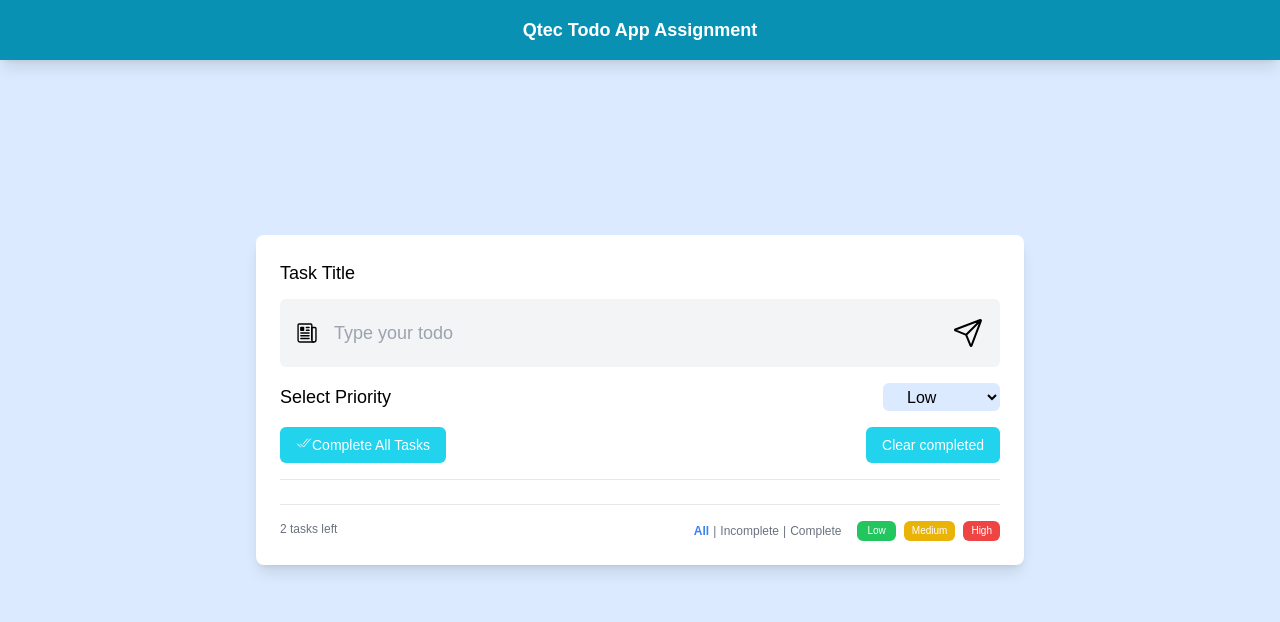
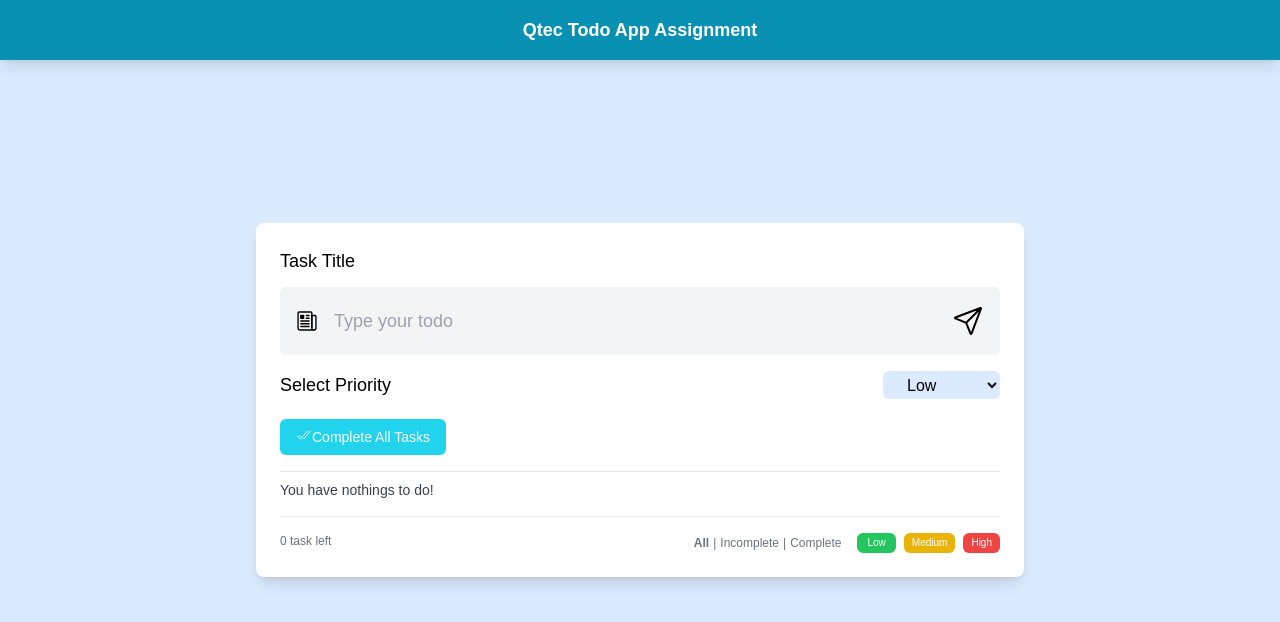
Before and after one commit to Tonmoy01/qtec-todo-assignment, a React (Vite) app: page / in a window 1280 px wide. Shown: the top 622 px of the page. Built offline with nearby package versions, Linux system fonts and the light colour scheme.

Commit message:
feature: complete all todos

```diff
--- a/src/components/Footer.jsx
+++ b/src/components/Footer.jsx
@@ -6,16 +6,21 @@ import { setStatus } from '../store/slice/statusSlice';
 function Footer() {
   const dispatch = useDispatch();
   const status = useSelector((state) => state.status);
+  const items = useSelector((state) => state.todo);
+
+  const leftTasks = items?.filter((item) => !item.isComplete);
+
+  const amount = leftTasks.length;
 
   return (
     <div className='flex justify-between mt-4 text-xs text-gray-500'>
-      <p>2 tasks left</p>
+      <p>
+        {amount} {amount === 1 || amount === 0 ? 'task' : 'tasks'} left
+      </p>
       <div className='flex gap-2'>
         <ul className='flex items-center space-x-1 text-xs'>
           <li
-            className={`font-bold cursor-pointer ${
-              status === '' && 'text-blue-500'
-            }`}
+            className={`cursor-pointer ${status === '' && 'font-bold'}`}
             onClick={() => {
               dispatch(setStatus('')), dispatch(setPriority(''));
             }}
@@ -24,14 +29,14 @@ function Footer() {
           </li>
           <li>|</li>
           <li
-            className={`cursor-pointer ${status === false && 'text-blue-500'}`}
+            className={`cursor-pointer ${status === false && 'font-bold'}`}
             onClick={() => dispatch(setStatus(false))}
           >
             Incomplete
           </li>
           <li>|</li>
           <li
-            className={`cursor-pointer ${status === true && 'text-blue-500'}`}
+            className={`cursor-pointer ${status === true && 'font-bold'}`}
             onClick={() => dispatch(setStatus(true))}
           >
             Complete
--- a/src/components/Header.jsx
+++ b/src/components/Header.jsx
@@ -61,19 +61,13 @@ function Header() {
         </select>
       </div>
 
-      <ul className='flex justify-between my-4 text-xs text-gray-500'>
-        <li className='flex space-x-1 cursor-pointer'>
-          <button className='flex px-4 py-2 text-sm text-white rounded-md bg-cyan-400'>
-            <IoCheckmarkDone className='w-4 h-4' />
-            <span>Complete All Tasks</span>
-          </button>
-        </li>
-        <li className='cursor-pointer'>
-          <button className='px-4 py-2 text-sm text-white rounded-md bg-cyan-400'>
-            Clear completed
-          </button>
-        </li>
-      </ul>
+      <button
+        className='flex px-4 py-2 mt-5 text-sm text-white rounded-md bg-cyan-400'
+        onClick={() => dispatch(todoSlice.completeAll())}
+      >
+        <IoCheckmarkDone className='w-4 h-4' />
+        <span>Complete All Tasks</span>
+      </button>
     </div>
   );
 }
--- a/src/components/Todos/Todo.jsx
+++ b/src/components/Todos/Todo.jsx
@@ -13,9 +13,6 @@ function Todo({ item }) {
 
   const [isEdit, setIsEdit] = useState(false);
   const [updatedValue, setUpdatedValue] = useState(title);
-  const [isChecked, setIsChecked] = useState(isComplete);
-
-  console.log(item);
 
   const deleteHandler = (id) => {
     dispatch(todoSlice.delete(id));
@@ -38,14 +35,15 @@ function Todo({ item }) {
     dispatch(todoSlice.edit({ id, updatedData: { isComplete: !isComplete } }));
   };
 
+  console.log(isComplete);
+
   return (
     <div className='flex items-center justify-between p-2 space-x-4 border-b hover:bg-gray-100 hover:transition-all border-gray-400/20 last:border-0'>
       <div className='flex items-center gap-4'>
         <input
           type='checkbox'
-          checked={isChecked}
+          checked={isComplete}
           onChange={() => {
-            setIsChecked(!isChecked);
             updatedStatusHandler(id);
           }}
           className='w-4 h-4'
@@ -69,7 +67,7 @@ function Todo({ item }) {
         ) : (
           <div
             className={`flex-1 select-none text-lg ${
-              isChecked ? 'line-through opacity-20' : null
+              isComplete ? 'line-through opacity-20' : null
             }`}
           >
             {title}
--- a/src/components/Todos/TodoList.jsx
+++ b/src/components/Todos/TodoList.jsx
@@ -19,9 +19,9 @@ function TodoList() {
 
   return (
     <div className='mt-2 text-gray-700 text-sm max-h-[300px] overflow-y-auto'>
-      {filteredStatusTodo?.map((item) => (
-        <Todo key={item.id} item={item} />
-      ))}
+      {filteredStatusTodo.length === 0
+        ? 'You have nothings to do!'
+        : filteredStatusTodo?.map((item) => <Todo key={item.id} item={item} />)}
     </div>
   );
 }
--- a/src/store/slice/todoSlice.js
+++ b/src/store/slice/todoSlice.js
@@ -16,6 +16,9 @@ const todoSlice = createSlice({
         state[index] = { ...state[index], ...payload.updatedData };
       }
     },
+    completeAll: (state) => {
+      return state?.map((item) => ({ ...item, isComplete: true }));
+    },
   },
 });
 
```
